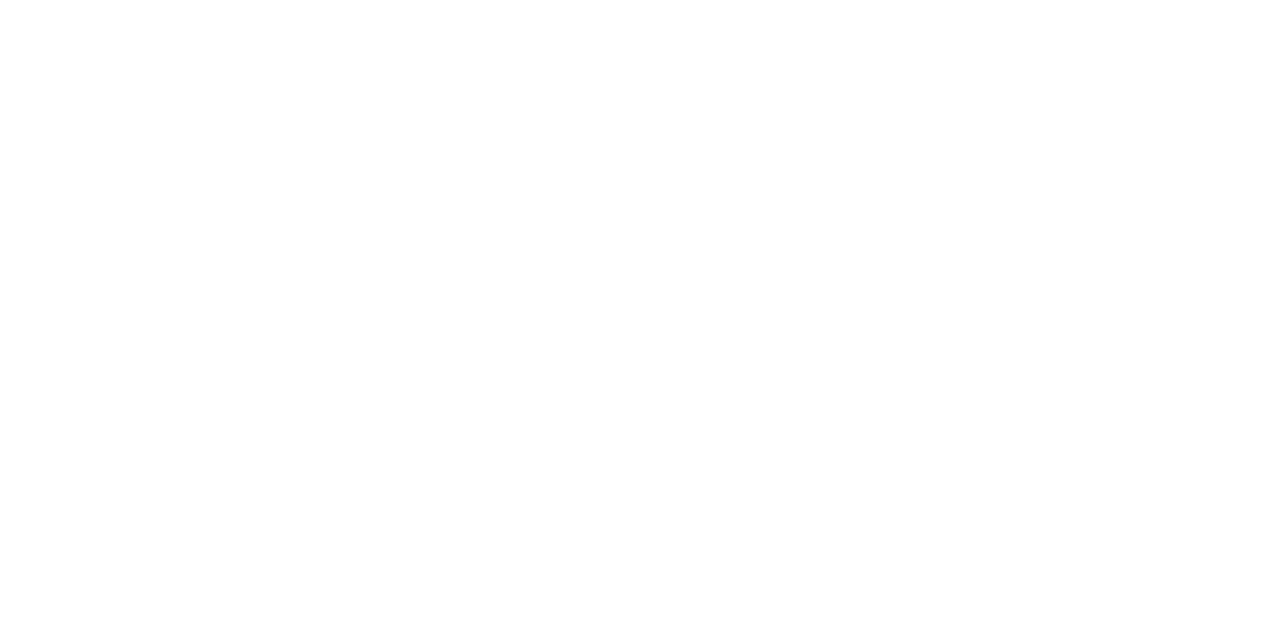
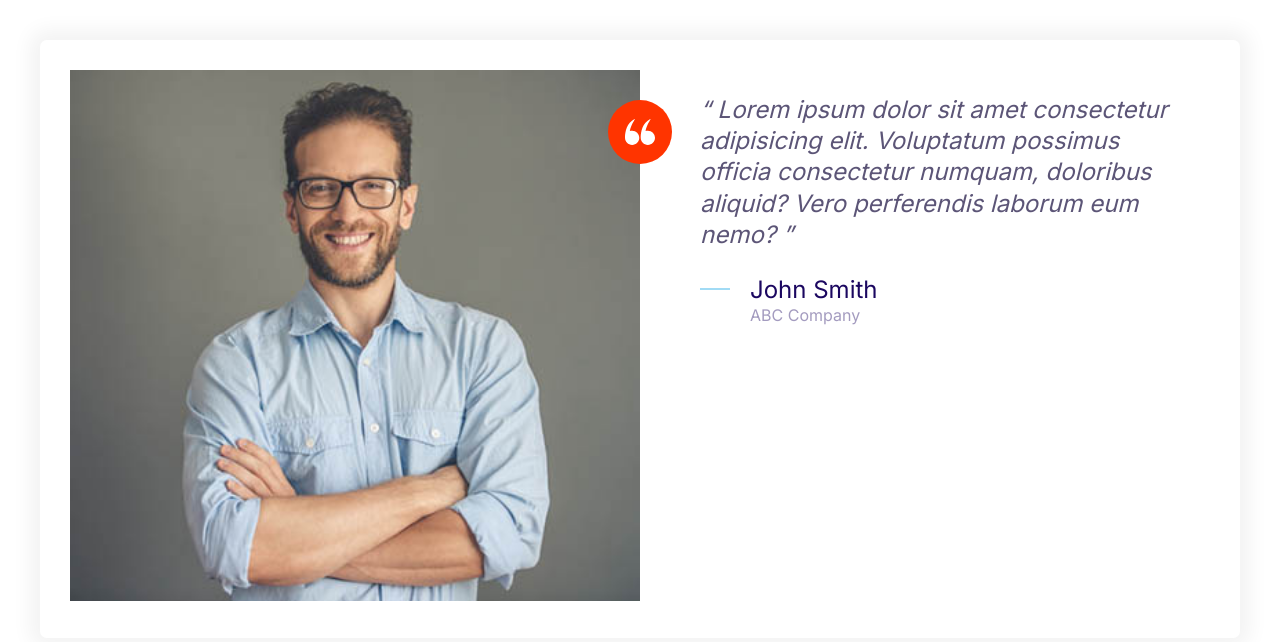
Before and after one commit to ShivangKakkar/moshify, a plain HTML site: page index.html in a window 1280 px wide. Drawn offline with Linux system fonts and the light colour scheme.

Commit message:
Build testimonials component

```diff
--- a/css/styles.css
+++ b/css/styles.css
@@ -164,8 +164,17 @@ a {
   height: 40px;
 }
 
+.icon {
+  width: 30px;
+  height: 30px;
+}
+
 .icon--primary {
   fill: var(--color-primary)
+}
+
+.icon--white {
+  fill: #fff
 }
 
 .icon-container {
@@ -176,6 +185,10 @@ a {
   display: inline-flex;
   justify-content: center;
   align-items: center;
+}
+
+.icon-container--accent {
+  background: var(--color-accent);
 }
 
 /* Buttons */
@@ -285,10 +298,9 @@ a {
   border-radius: 7px;
   box-shadow: 0 0 20px 10px #f3f3f3;
   overflow: hidden;
-  max-width: 50rem;
-  width: 80vw;
-  /* padding: 4rem; */
-  margin: 4rem;
+  /* max-width: 50rem; */
+  /* width: 80vw; */
+  /* margin: 4rem; */
 }
 
 .card__header,
@@ -310,11 +322,11 @@ a {
   background: #02cdf1;
 }
 
-@media screen and (min-width: 1024px) {
+/* @media screen and (min-width: 1024px) {
   .card {
     width: 35rem;
   }
-}
+} */
 
 /* Plans */
 
@@ -464,3 +476,33 @@ a {
     grid-template-columns: repeat(3, 1fr);
   }
 }
+
+/* Testimonials */
+
+.testimonial {
+  padding: 3rem;
+}
+
+.testimonial__image {
+  position: relative;
+}
+
+.testimonial__image > img {
+  width: 100%;
+}
+
+.testimonial__image > .icon-container {
+  position: absolute;
+  top: 3rem;
+  right: -32px;
+}
+
+@media screen and (min-width: 768px) {
+  .testimonial .quote, .testimonial .quote__author {
+    font-size: 2.4rem;
+  }
+
+  .testimonial .quote {
+    margin-left: 6rem;
+  }
+}
--- a/index.html
+++ b/index.html
@@ -14,5 +14,38 @@
     <link rel="stylesheet" href="css/normalize.css" />
     <link rel="stylesheet" href="css/styles.css" />
   </head>
-  <body></body>
+  <body style="padding: 4rem">
+    <div class="card testimonial">
+      <div class="grid grid--1x2">
+        <div class="testimonial__image">
+          <img src="images/testimonial.jpg" alt="A happy, smiling customer" />
+          <span class="icon-container icon-container--accent">
+            <svg class="icon icon--white">
+              <use xlink:href="images/sprite.svg#quotes"></use>
+            </svg>
+          </span>
+        </div>
+        <blockquote class="quote">
+          <p class="quote__text">
+            Lorem ipsum dolor sit amet consectetur adipisicing elit. Voluptatum
+            possimus officia consectetur numquam, doloribus aliquid? Vero
+            perferendis laborum eum nemo?
+          </p>
+          <footer>
+            <div class="media">
+              <div class="media__image">
+                <svg class="icon quote__line">
+                  <use xlink:href="images/sprite.svg#line"></use>
+                </svg>
+              </div>
+              <div class="media__body">
+                <h3 class="media__title quote__author">John Smith</h3>
+                <p class="quote__org">ABC Company</p>
+              </div>
+            </div>
+          </footer>
+        </blockquote>
+      </div>
+    </div>
+  </body>
 </html>
```
Also changed, not shown: components/testimonials.html (added, +32 -0 lines), images/testimonial.jpg (added).
